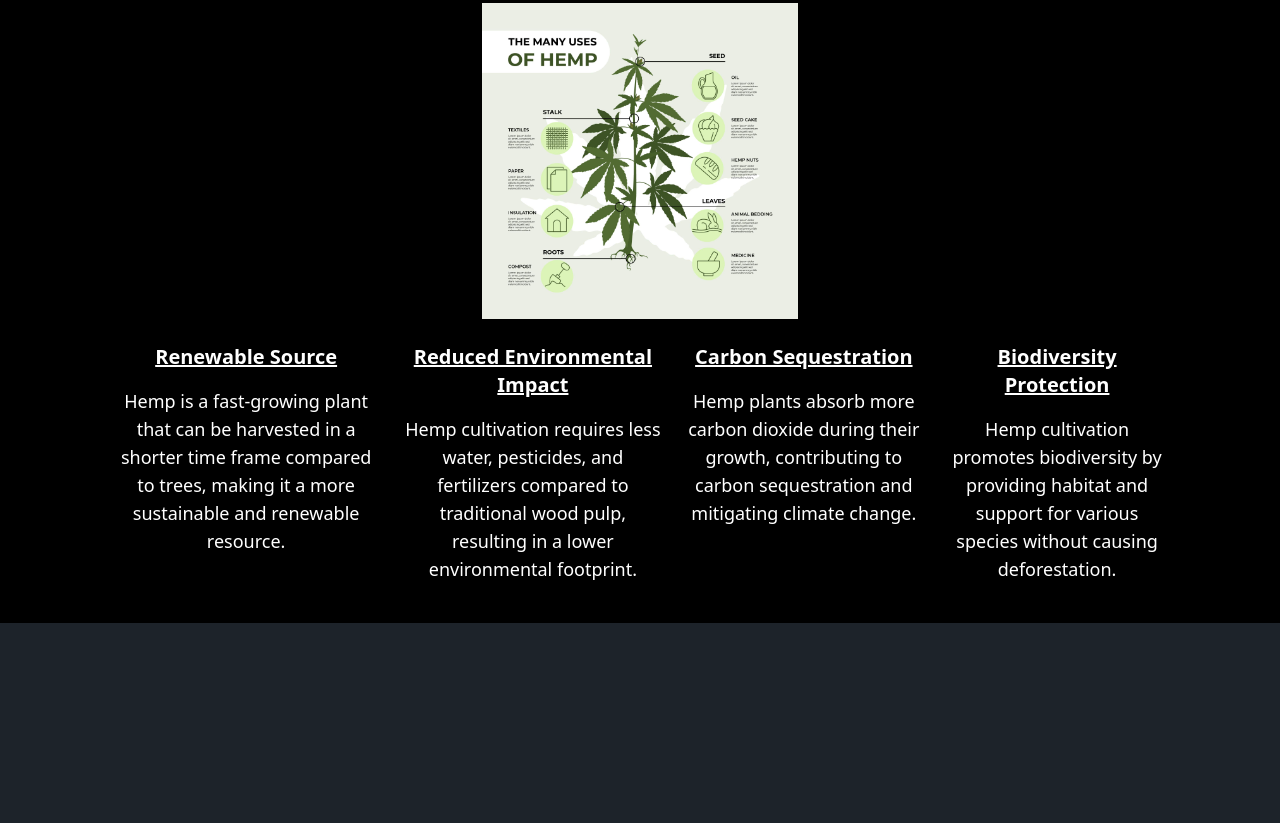
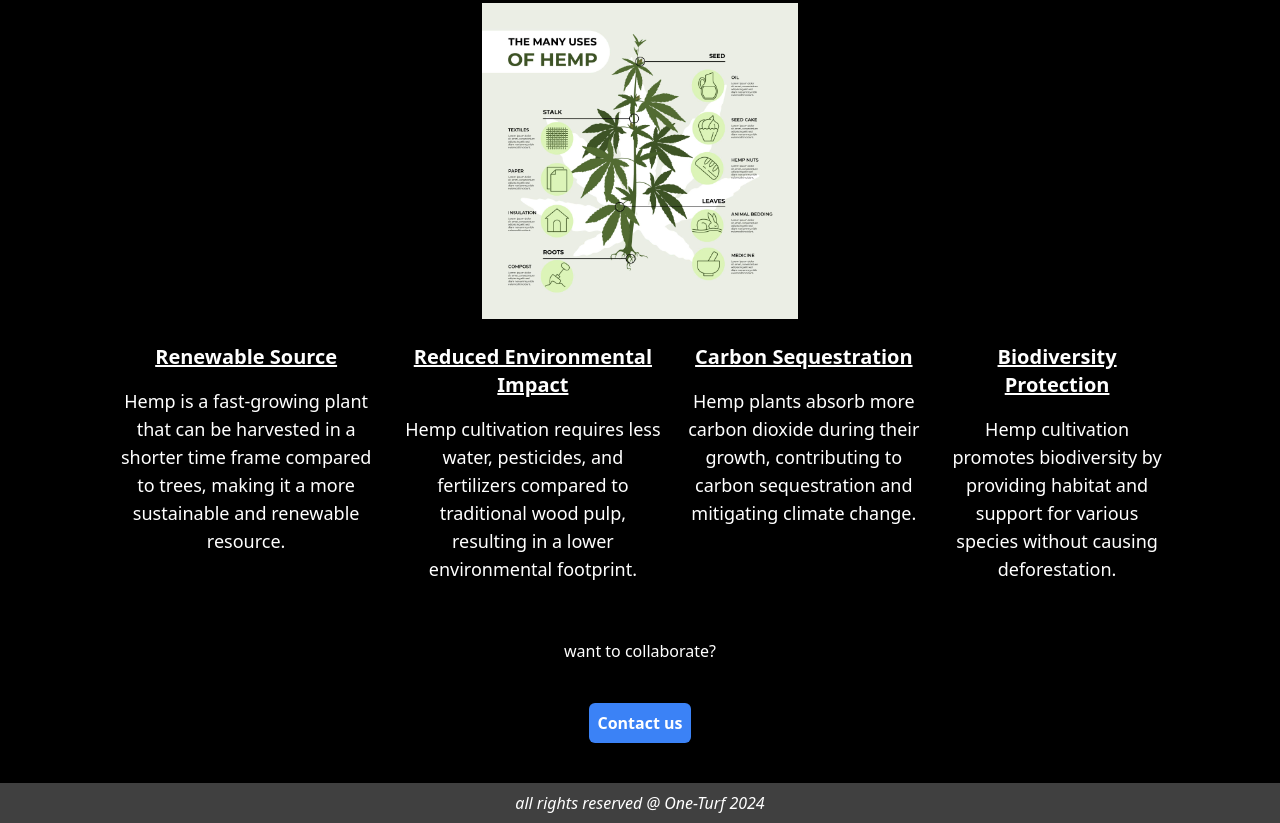
Before and after one commit to LvsalnNarayana/one-turf, a plain HTML site: page index.html in a window 1280 px wide. Shown: the part 2973-3796 px from the top of the page. Before the commit the page ends 3596 px from the top, so only its background shows below. Drawn offline with nearby package versions, Linux system fonts and the light colour scheme.

Commit message:
Update index.html

```diff
--- a/index.html
+++ b/index.html
@@ -290,6 +290,14 @@
           </div>
         </div>
       </section>
+      <div class="flex flex-col justify-center items-center py-4 gap-10 pb-10">
+        <p>want to collaborate?</p>
+        <button
+        class="bg-blue-500 hover:bg-blue-700 text-white font-semibold py-2 px-2 rounded-md"
+      >
+        Contact us
+      </button>
+      </div>
     </main>
     <div class="fixed bottom-7 right-7">
       <button
@@ -310,5 +318,10 @@
         </svg>
       </button>
     </div>
+    <footer class="bg-neutral-700">
+      <div class="flex justify-center items-center py-2">
+        <em>all rights reserved @ One-Turf 2024</em>
+      </div>
+    </footer>
   </body>
 </html>
```
